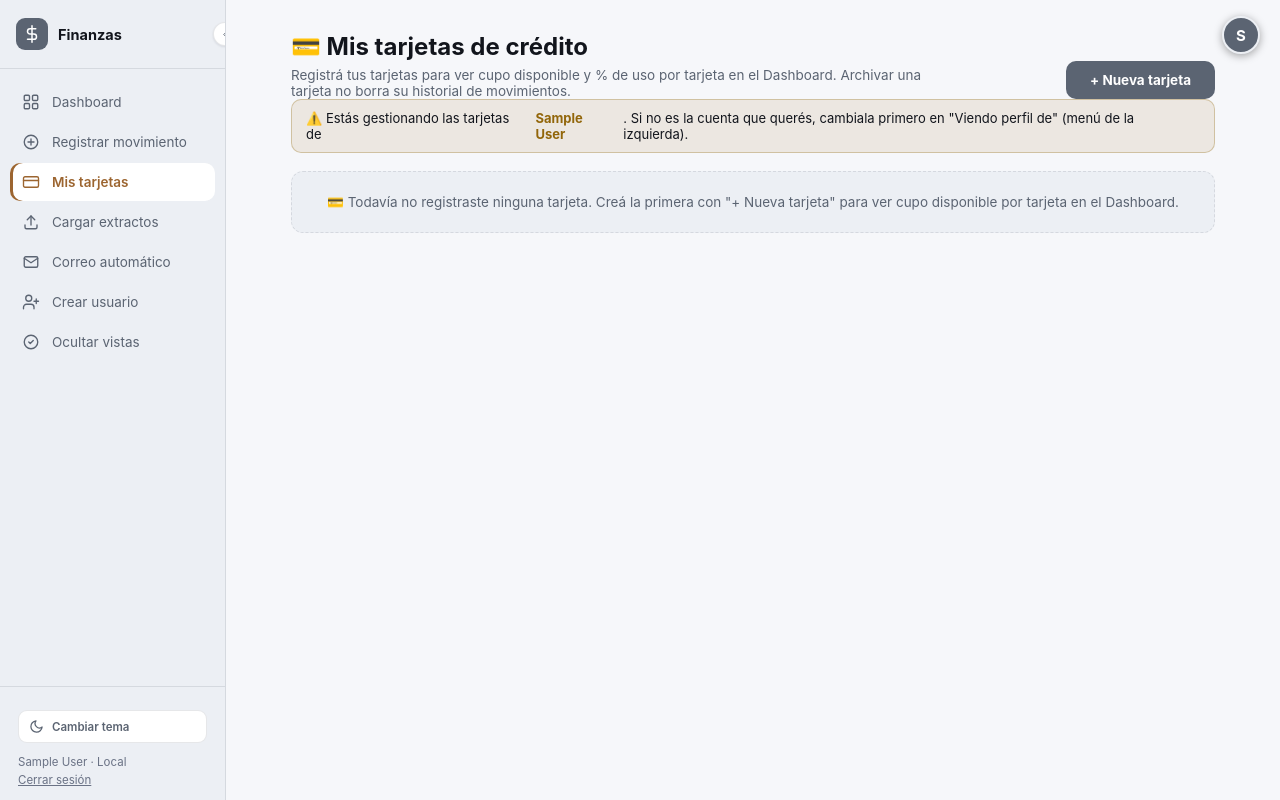
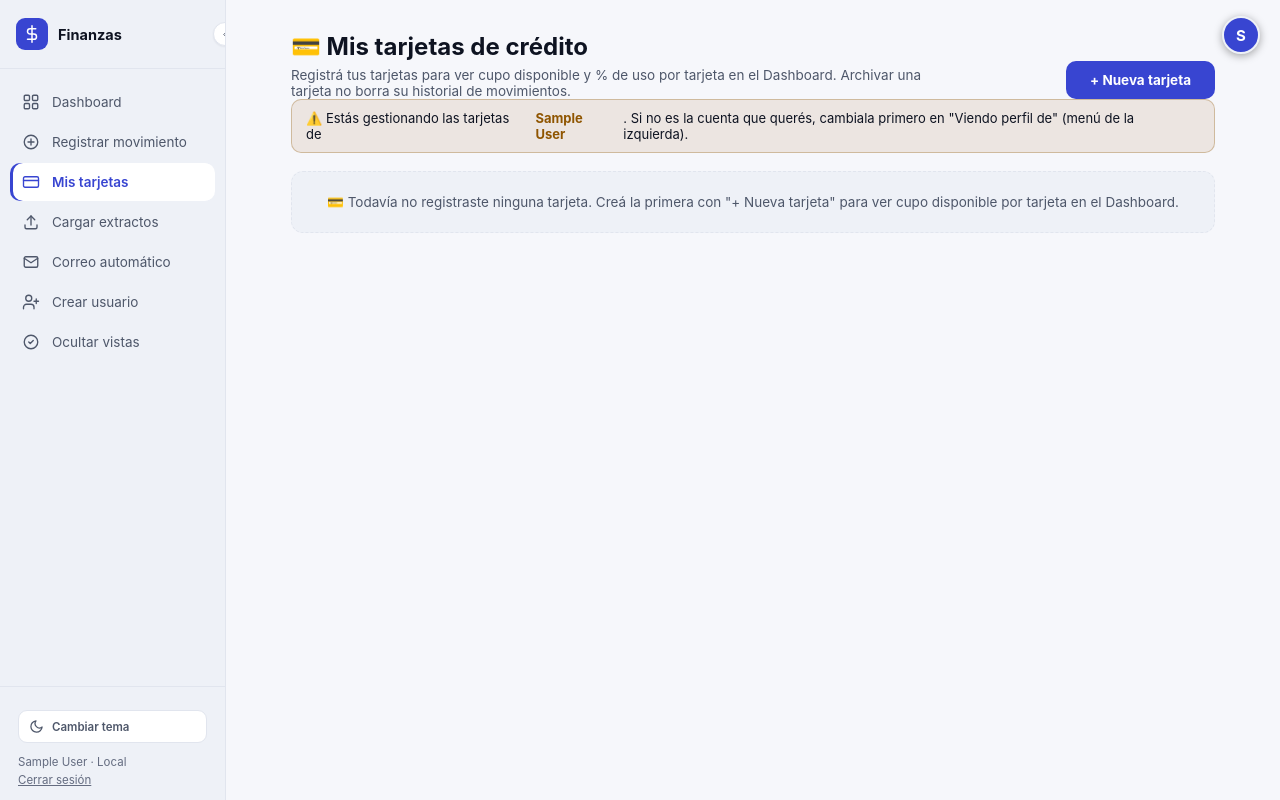
Before and after one commit to Mattewcito/finanzas-personales, a Flask app: page /tarjetas in a window 1280 px wide. Run offline with Flask 3, Linux system fonts and the light colour scheme; the visitor is signed in with stand-in values (Sample User, id 1); data comes from the database, SQL or seed files in the repository; data that the repository does not hold is empty; parts of the project's set-up code (start-up, migrations or seed data) failed here and were passed over.

Commit message:
F1: tokens.css + base.css + fuentes self-hosted; enlazar shell/iframe/login
- Nuevo sistema de tokens: --brand #3845D1 (azul, reemplaza gris grafito)
- Plus Jakarta Sans 600/700 para display, Inter 400-700 para UI (self-hosted)
- Alias de compatibilidad para --accent, --card-solid, --green, --red, etc.
- CSP simplificada: fuentes servidas desde 'self', sin Google Fonts externo
- Login, shell e iframe comparten una única fuente de tokens (tokens.css)
- Borrados 4 bloques :root duplicados en base.html, login.html, dashboard

Co-Authored-By: Claude Sonnet 4.6 <noreply@anthropic.com>

```diff
--- a/src/app.py
+++ b/src/app.py
@@ -185,14 +185,13 @@ def agregar_cabeceras_seguridad(response):
     # frame-ancestors 'self' (refuerza X-Frame-Options con la directiva
     # moderna) y object-src 'none' (bloquea <object>/<embed>, sin uso
     # legítimo conocido en la app).
-    # style-src/font-src incluyen fonts.googleapis.com/fonts.gstatic.com:
-    # dashboard_finanzas.html carga la tipografía Inter desde Google Fonts
-    # (ver <link> en su <head>) -- sin esto, el CSP rompería esa carga.
+    # Fuentes self-hosted desde /static/fonts/ (F1 rebranding 2026-09-15):
+    # ya no se cargan fuentes externas -- font-src 'self' es suficiente.
     response.headers["Content-Security-Policy"] = (
         "default-src 'self'; "
         "script-src 'self' 'unsafe-inline'; "
-        "style-src 'self' 'unsafe-inline' https://fonts.googleapis.com; "
-        "font-src 'self' https://fonts.gstatic.com; "
+        "style-src 'self' 'unsafe-inline'; "
+        "font-src 'self'; "
         "img-src 'self' data:; "
         "object-src 'none'; "
         "frame-ancestors 'self'"
--- /dev/null
+++ b/src/static/css/base.css
@@ -0,0 +1,90 @@
+/* base.css — reset mínimo, fuentes self-hosted, helpers globales
+   "Cuadre" 2026-09-15. Cargado después de tokens.css en todas las
+   plantillas. */
+
+/* === Fuentes self-hosted === */
+@font-face {
+  font-family: 'Inter';
+  font-style: normal;
+  font-weight: 400;
+  font-display: swap;
+  src: url('/static/fonts/inter-400.woff2') format('woff2');
+  unicode-range: U+0000-00FF, U+0131, U+0152-0153, U+02BB-02BC, U+02C6, U+02DA,
+    U+02DC, U+0304, U+0308, U+0329, U+2000-206F, U+20AC, U+2122, U+2191,
+    U+2193, U+2212, U+2215, U+FEFF, U+FFFD;
+}
+@font-face {
+  font-family: 'Inter';
+  font-style: normal;
+  font-weight: 500;
+  font-display: swap;
+  src: url('/static/fonts/inter-500.woff2') format('woff2');
+  unicode-range: U+0000-00FF, U+0131, U+0152-0153, U+02BB-02BC, U+02C6, U+02DA,
+    U+02DC, U+0304, U+0308, U+0329, U+2000-206F, U+20AC, U+2122, U+2191,
+    U+2193, U+2212, U+2215, U+FEFF, U+FFFD;
+}
+@font-face {
+  font-family: 'Inter';
+  font-style: normal;
+  font-weight: 600;
+  font-display: swap;
+  src: url('/static/fonts/inter-600.woff2') format('woff2');
+  unicode-range: U+0000-00FF, U+0131, U+0152-0153, U+02BB-02BC, U+02C6, U+02DA,
+    U+02DC, U+0304, U+0308, U+0329, U+2000-206F, U+20AC, U+2122, U+2191,
+    U+2193, U+2212, U+2215, U+FEFF, U+FFFD;
+}
+@font-face {
+  font-family: 'Inter';
+  font-style: normal;
+  font-weight: 700;
+  font-display: swap;
+  src: url('/static/fonts/inter-700.woff2') format('woff2');
+  unicode-range: U+0000-00FF, U+0131, U+0152-0153, U+02BB-02BC, U+02C6, U+02DA,
+    U+02DC, U+0304, U+0308, U+0329, U+2000-206F, U+20AC, U+2122, U+2191,
+    U+2193, U+2212, U+2215, U+FEFF, U+FFFD;
+}
+@font-face {
+  font-family: 'Plus Jakarta Sans';
+  font-style: normal;
+  font-weight: 600;
+  font-display: swap;
+  src: url('/static/fonts/plus-jakarta-sans-600.woff2') format('woff2');
+  unicode-range: U+0000-00FF, U+0131, U+0152-0153, U+02BB-02BC, U+02C6, U+02DA,
+    U+02DC, U+0304, U+0308, U+0329, U+2000-206F, U+20AC, U+2122, U+2191,
+    U+2193, U+2212, U+2215, U+FEFF, U+FFFD;
+}
+@font-face {
+  font-family: 'Plus Jakarta Sans';
+  font-style: normal;
+  font-weight: 700;
+  font-display: swap;
+  src: url('/static/fonts/plus-jakarta-sans-700.woff2') format('woff2');
+  unicode-range: U+0000-00FF, U+0131, U+0152-0153, U+02BB-02BC, U+02C6, U+02DA,
+    U+02DC, U+0304, U+0308, U+0329, U+2000-206F, U+20AC, U+2122, U+2191,
+    U+2193, U+2212, U+2215, U+FEFF, U+FFFD;
+}
+
+/* === Reset mínimo === */
+*, *::before, *::after {
+  box-sizing: border-box;
+}
+
+/* === Focus ring global (WCAG 2.4.11) === */
+:focus-visible {
+  box-shadow: var(--focus-ring);
+  outline: none;
+}
+
+/* === Reduced motion (WCAG 2.3.3 AAA / 2.3.1 AA) === */
+@media (prefers-reduced-motion: reduce) {
+  *, *::before, *::after {
+    animation-duration: 0.01ms !important;
+    animation-iteration-count: 1 !important;
+    transition-duration: 0.01ms !important;
+  }
+}
+
+/* === Números tabulares — helper global === */
+.num, [data-tabular] {
+  font-variant-numeric: tabular-nums;
+}
--- /dev/null
+++ b/src/static/css/tokens.css
@@ -0,0 +1,178 @@
+/* tokens.css — fuente única de verdad de diseño "Cuadre" 2026-09-15
+   Los 4 bloques son el patrón estándar: :root (default light),
+   @media dark (OS sin elección manual), [data-theme="light"] (manual),
+   [data-theme="dark"] (manual). Mismo mecanismo que había inline. */
+
+:root {
+  /* === Colores nuevos === */
+  --bg:              #F6F7FB;
+  --surface:         #FFFFFF;
+  --surface-2:       #EEF1F7;
+  --surface-hover:   #E6EAF2;
+  --border:          #E1E5EE;
+  --text:            #0E1321;
+  --text-muted:      #4E576A;
+  --text-subtle:     #646C80;
+  --brand:           #3845D1;
+  --brand-hover:     #2C37B0;
+  --brand-soft:      #ECEEFF;
+  --on-brand:        #FFFFFF;
+  --positive:        #05734F;
+  --positive-soft:   #E4F5EE;
+  --negative:        #BE1E3A;
+  --negative-soft:   #FDECEF;
+  --warning:         #8F5500;
+  --warning-soft:    #FFF3DF;
+  --cat-necesidades: #0E6E8C;
+  --cat-gustos:      #A21CAF;
+  --cat-ahorro:      #3F6212;
+  --focus-ring:      0 0 0 3px color-mix(in srgb, var(--brand) 45%, transparent);
+
+  /* === Tipografía === */
+  --font-display: 'Plus Jakarta Sans', -apple-system, 'Segoe UI', sans-serif;
+  --font-ui:      'Inter', -apple-system, 'Segoe UI', Roboto, sans-serif;
+  --fs-display:   32px; --lh-display: 40px;
+  --fs-h1:        24px; --lh-h1:      32px;
+  --fs-h2:        18px; --lh-h2:      26px;
+  --fs-h3:        15px; --lh-h3:      22px;
+  --fs-body:      15px; --lh-body:    24px;
+  --fs-sm:        13px; --lh-sm:      20px;
+  --fs-xs:        12px; --lh-xs:      16px;
+
+  /* === Espaciado (escala 4px) === */
+  --space-1:4px; --space-2:8px; --space-3:12px; --space-4:16px;
+  --space-5:20px; --space-6:24px; --space-8:32px; --space-10:40px; --space-12:48px;
+
+  /* === Radios === */
+  --radius-sm:   8px;
+  --radius-md:   12px;
+  --radius-lg:   16px;
+  --radius-full: 999px;
+
+  /* === Sombras === */
+  --shadow-1: 0 1px 2px rgba(14,19,33,.06);
+  --shadow-2: 0 8px 24px -12px rgba(14,19,33,.18);
+
+  /* === Movimiento === */
+  --dur-fast: 120ms;
+  --dur-base: 200ms;
+  --ease:     cubic-bezier(.2,.8,.2,1);
+
+  /* === Compatibilidad — mantener hasta Fase 5 === */
+  /* Nombres viejos que aún usa el CSS inline de base.html/dashboard */
+  --bg-soft:           var(--surface-2);
+  --card-solid:        var(--surface);
+  --card-solid-2:      var(--surface-2);
+  --card-border:       var(--border);
+  --card-hover:        var(--surface-hover);
+  --surface-elevated:  var(--surface);
+  --text-dim:          var(--text-muted);
+  --text-faint:        var(--text-subtle);
+  --accent:            var(--brand);
+  --accent-2:          var(--brand);
+  --green:             var(--positive);
+  --red:               var(--negative);
+  --gold:              var(--warning);
+  --balde-necesidades: var(--cat-necesidades);
+  --balde-gustos:      var(--cat-gustos);
+  --balde-ahorro:      var(--cat-ahorro);
+  --sidebar-w:         226px;
+  --sidebar-w-collapsed: 68px;
+  /* Sombras viejas */
+  --shadow-card:     var(--shadow-1);
+  --shadow-hover:    var(--shadow-2);
+  --shadow-dropdown: 0 12px 32px -12px rgba(14,19,33,.22);
+  --shadow-modal:    0 24px 60px -20px rgba(14,19,33,.38);
+}
+
+@media (prefers-color-scheme: dark){
+  :root:not([data-theme="light"]){
+    --bg:              #0A0D16;
+    --surface:         #121726;
+    --surface-2:       #192033;
+    --surface-hover:   #1F2740;
+    --border:          #262D42;
+    --text:            #EDF0F7;
+    --text-muted:      #A6AEC1;
+    --text-subtle:     #8C95AA;
+    --brand:           #8594FF;
+    --brand-hover:     #9DA9FF;
+    --brand-soft:      rgba(133,148,255,.14);
+    --on-brand:        #0A0D16;
+    --positive:        #3DDC97;
+    --positive-soft:   rgba(61,220,151,.14);
+    --negative:        #FF7A8A;
+    --negative-soft:   rgba(255,122,138,.14);
+    --warning:         #FBBF24;
+    --warning-soft:    rgba(251,191,36,.14);
+    --cat-necesidades: #38BDF8;
+    --cat-gustos:      #E879F9;
+    --cat-ahorro:      #A3E635;
+    --shadow-1: none;
+    --shadow-2: 0 8px 24px -12px rgba(0,0,0,.55);
+    --shadow-card:     none;
+    --shadow-hover:    0 10px 24px -12px rgba(0,0,0,.55);
+    --shadow-dropdown: 0 12px 32px -12px rgba(0,0,0,.55);
+    --shadow-modal:    0 24px 60px -20px rgba(0,0,0,.6);
+  }
+}
+
+:root[data-theme="light"]{
+  --bg:              #F6F7FB;
+  --surface:         #FFFFFF;
+  --surface-2:       #EEF1F7;
+  --surface-hover:   #E6EAF2;
+  --border:          #E1E5EE;
+  --text:            #0E1321;
+  --text-muted:      #4E576A;
+  --text-subtle:     #646C80;
+  --brand:           #3845D1;
+  --brand-hover:     #2C37B0;
+  --brand-soft:      #ECEEFF;
+  --on-brand:        #FFFFFF;
+  --positive:        #05734F;
+  --positive-soft:   #E4F5EE;
+  --negative:        #BE1E3A;
+  --negative-soft:   #FDECEF;
+  --warning:         #8F5500;
+  --warning-soft:    #FFF3DF;
+  --cat-necesidades: #0E6E8C;
+  --cat-gustos:      #A21CAF;
+  --cat-ahorro:      #3F6212;
+  --shadow-1: 0 1px 2px rgba(14,19,33,.06);
+  --shadow-2: 0 8px 24px -12px rgba(14,19,33,.18);
+  --shadow-card:     0 1px 2px rgba(30,41,59,0.05), 0 1px 3px rgba(30,41,59,0.06);
+  --shadow-hover:    0 10px 24px -12px rgba(30,41,59,.22);
+  --shadow-dropdown: 0 12px 32px -12px rgba(30,41,59,.22);
+  --shadow-modal:    0 24px 60px -20px rgba(30,41,59,.38);
+}
+
+:root[data-theme="dark"]{
+  --bg:              #0A0D16;
+  --surface:         #121726;
+  --surface-2:       #192033;
+  --surface-hover:   #1F2740;
+  --border:          #262D42;
+  --text:            #EDF0F7;
+  --text-muted:      #A6AEC1;
+  --text-subtle:     #8C95AA;
+  --brand:           #8594FF;
+  --brand-hover:     #9DA9FF;
+  --brand-soft:      rgba(133,148,255,.14);
+  --on-brand:        #0A0D16;
+  --positive:        #3DDC97;
+  --positive-soft:   rgba(61,220,151,.14);
+  --negative:        #FF7A8A;
+  --negative-soft:   rgba(255,122,138,.14);
+  --warning:         #FBBF24;
+  --warning-soft:    rgba(251,191,36,.14);
+  --cat-necesidades: #38BDF8;
+  --cat-gustos:      #E879F9;
+  --cat-ahorro:      #A3E635;
+  --shadow-1: none;
+  --shadow-2: 0 8px 24px -12px rgba(0,0,0,.55);
+  --shadow-card:     none;
+  --shadow-hover:    0 10px 24px -12px rgba(0,0,0,.55);
+  --shadow-dropdown: 0 12px 32px -12px rgba(0,0,0,.55);
+  --shadow-modal:    0 24px 60px -20px rgba(0,0,0,.6);
+}
--- a/src/templates/base.html
+++ b/src/templates/base.html
@@ -18,6 +18,8 @@
 })();
 </script>
 <title>{% block title %}Finanzas Personales{% endblock %}</title>
+<link rel="stylesheet" href="{{ url_for('static', filename='css/tokens.css') }}">
+<link rel="stylesheet" href="{{ url_for('static', filename='css/base.css') }}">
 <style>
   /* ================================================================
      SISTEMA DE DISEÑO -- reskin 2026-09-11
@@ -38,93 +40,6 @@
      fuentes de verdad (default, SO, elección manual) no compitan
      entre sí -- ver comentario junto a cada uno.
   ================================================================ */
-  :root{
-    /* ---- Claro (default) ---- */
-    --bg: #f6f7fa;
-    --bg-soft: #eceff4;
-    --card-solid: #ffffff;
-    --card-border: rgba(15,23,42,0.10);
-    --card-hover: #f1f3f8;
-    --surface-elevated: #ffffff; /* modal/dropdown */
-    --text: #12151c;
-    --text-dim: #5b6472;
-    --text-faint: #6a7285;
-    --accent: #5b6472;   /* grafito -- superficies interactivas, plano en los dos temas */
-    --accent-2: #9c6530; /* cobre claro -- única chispa de marca */
-    --green: #0a7a59;
-    --red: #c81e42;
-    --gold: #92660a;
-    --shadow-card: 0 1px 2px rgba(30,41,59,0.05), 0 1px 3px rgba(30,41,59,0.06);
-    --shadow-hover: 0 10px 24px -12px rgba(30,41,59,0.22);
-    --shadow-dropdown: 0 12px 32px -12px rgba(30,41,59,0.22);
-    --shadow-modal: 0 24px 60px -20px rgba(30,41,59,0.38);
-    --sidebar-w: 226px;
-    --sidebar-w-collapsed: 68px;
-  }
-  /* El SO prefiere oscuro y el usuario nunca eligió nada a mano --
-     :not([data-theme="light"]) deja pasar esto solo mientras no haya
-     una elección explícita guardada (ver script anti-flash arriba). */
-  @media (prefers-color-scheme: dark){
-    :root:not([data-theme="light"]){
-      --bg: #090c13;
-      --bg-soft: #0d111b;
-      --card-solid: #131928;
-      --card-border: rgba(255,255,255,0.08);
-      --card-hover: #171e30;
-      --surface-elevated: #1b2338;
-      --text: #eef1f8;
-      --text-dim: #9aa3b8;
-      --text-faint: #949cb2;
-      --accent-2: #c68a4e;
-      --green: #27d9a8;
-      --red: #fb7185;
-      --gold: #fbbf24;
-      --shadow-card: none;
-      --shadow-hover: 0 10px 24px -12px rgba(0,0,0,0.55);
-      --shadow-dropdown: 0 12px 32px -12px rgba(0,0,0,0.55);
-      --shadow-modal: 0 24px 60px -20px rgba(0,0,0,0.6);
-    }
-  }
-  /* Elección MANUAL guardada -- gana siempre, sin importar el SO. */
-  :root[data-theme="light"]{
-    --bg: #f6f7fa;
-    --bg-soft: #eceff4;
-    --card-solid: #ffffff;
-    --card-border: rgba(15,23,42,0.10);
-    --card-hover: #f1f3f8;
-    --surface-elevated: #ffffff;
-    --text: #12151c;
-    --text-dim: #5b6472;
-    --text-faint: #6a7285;
-    --accent-2: #9c6530;
-    --green: #0a7a59;
-    --red: #c81e42;
-    --gold: #92660a;
-    --shadow-card: 0 1px 2px rgba(30,41,59,0.05), 0 1px 3px rgba(30,41,59,0.06);
-    --shadow-hover: 0 10px 24px -12px rgba(30,41,59,0.22);
-    --shadow-dropdown: 0 12px 32px -12px rgba(30,41,59,0.22);
-    --shadow-modal: 0 24px 60px -20px rgba(30,41,59,0.38);
-  }
-  :root[data-theme="dark"]{
-    --bg: #090c13;
-    --bg-soft: #0d111b;
-    --card-solid: #131928;
-    --card-border: rgba(255,255,255,0.08);
-    --card-hover: #171e30;
-    --surface-elevated: #1b2338;
-    --text: #eef1f8;
-    --text-dim: #9aa3b8;
-    --text-faint: #949cb2; /* antes #6b7488 -- 4.02-4.17:1 (falla AA); mismo valor ya verificado en dashboard_finanzas.html, 7.13:1 sobre --bg */
-    --accent-2: #c68a4e;
-    --green: #27d9a8;
-    --red: #fb7185;
-    --gold: #fbbf24;
-    --shadow-card: none;
-    --shadow-hover: 0 10px 24px -12px rgba(0,0,0,0.55);
-    --shadow-dropdown: 0 12px 32px -12px rgba(0,0,0,0.55);
-    --shadow-modal: 0 24px 60px -20px rgba(0,0,0,0.6);
-  }
-
   *{ box-sizing: border-box; }
   html, body{ margin:0; height:100%; }
   body{
```
Also changed, not shown: dashboard/dashboard_finanzas.html (+3 -177 lines), src/templates/login.html (+2 -29 lines), src/static/fonts/inter-400.woff2 (added), src/static/fonts/inter-500.woff2 (added), src/static/fonts/inter-600.woff2 (added), src/static/fonts/inter-700.woff2 (added), src/static/fonts/plus-jakarta-sans-600.woff2 (added), src/static/fonts/plus-jakarta-sans-700.woff2 (added).
